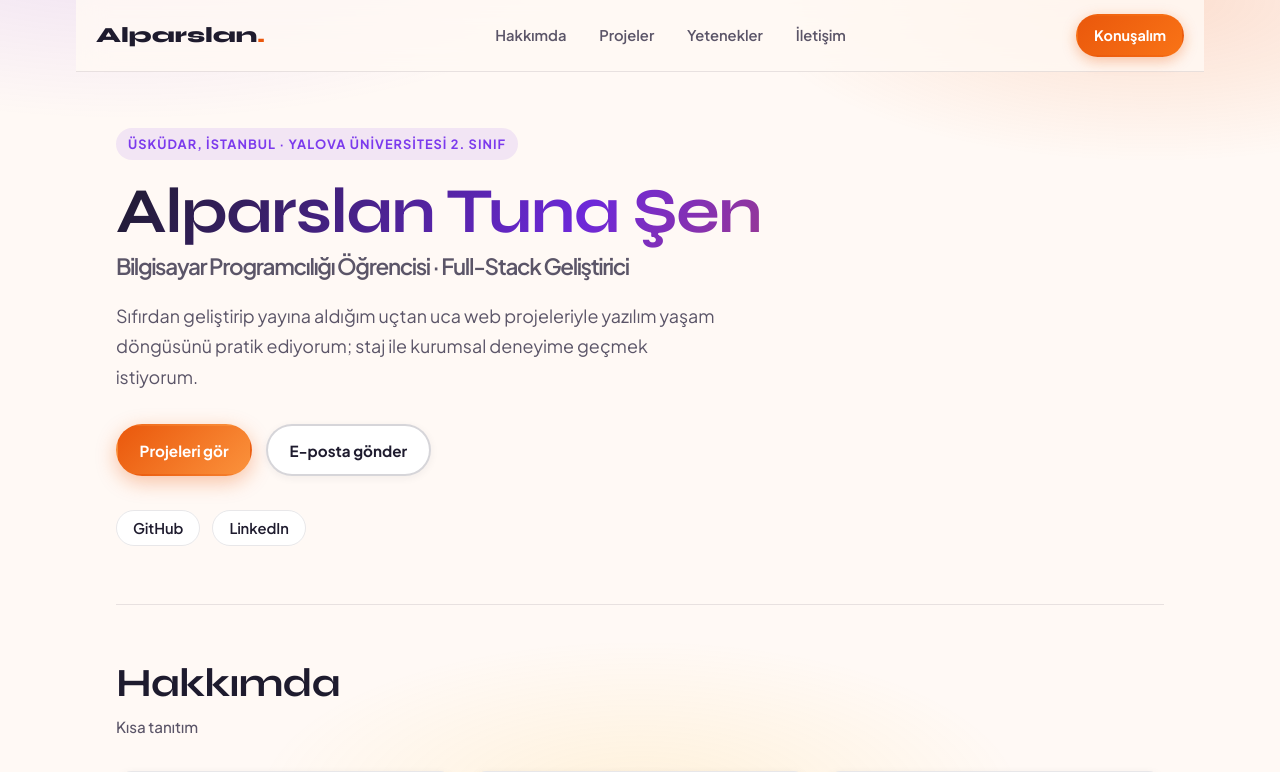
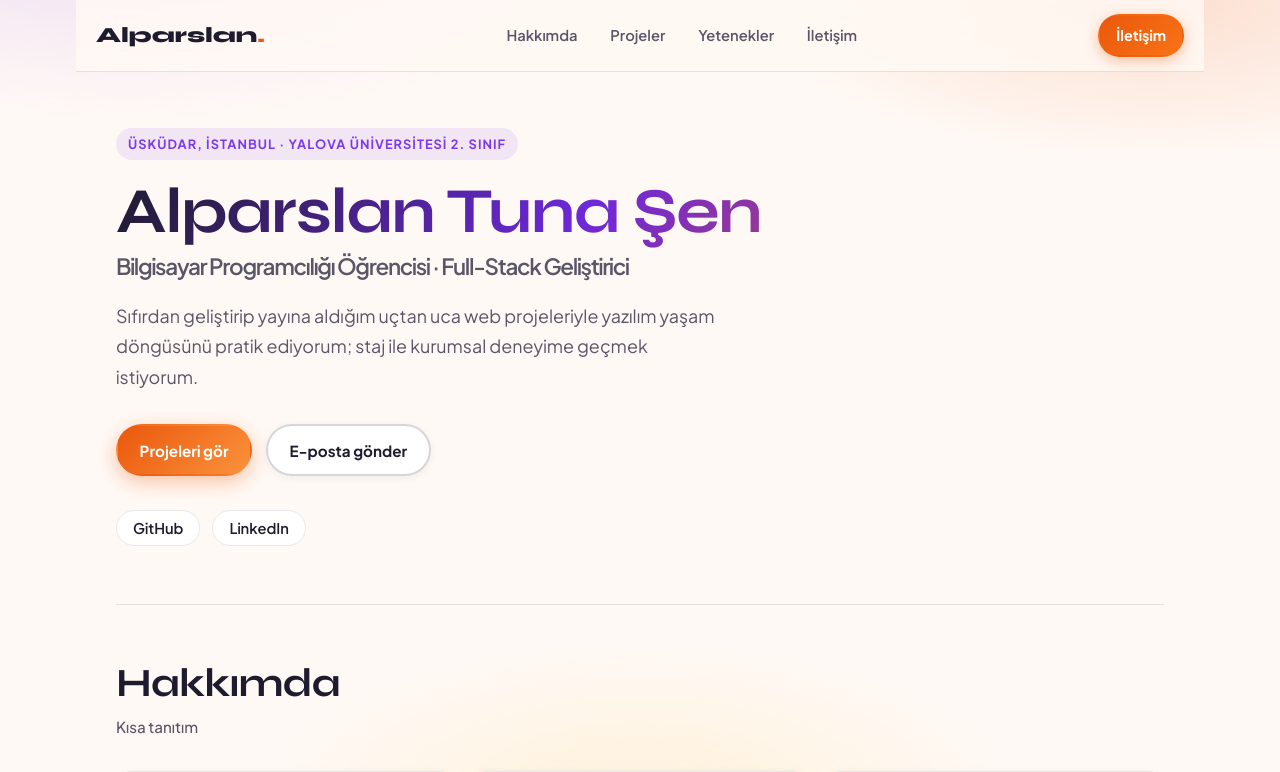
Before and after one commit to qAlparslan/qAlparslan.github.io, a React (Vite) app: page / in a window 1280 px wide. Shown: the top 772 px of the page. Built offline with nearby package versions, Linux system fonts and the light colour scheme.

Commit message:
Update link text from 'Konuşalım' to 'İletişim'

```diff
--- a/src/components/Header.tsx
+++ b/src/components/Header.tsx
@@ -17,7 +17,7 @@ export function Header() {
         </ul>
       </nav>
       <a className="nav-cta" href="#contact">
-        Konuşalım
+        İletişim
       </a>
     </header>
   )
```
